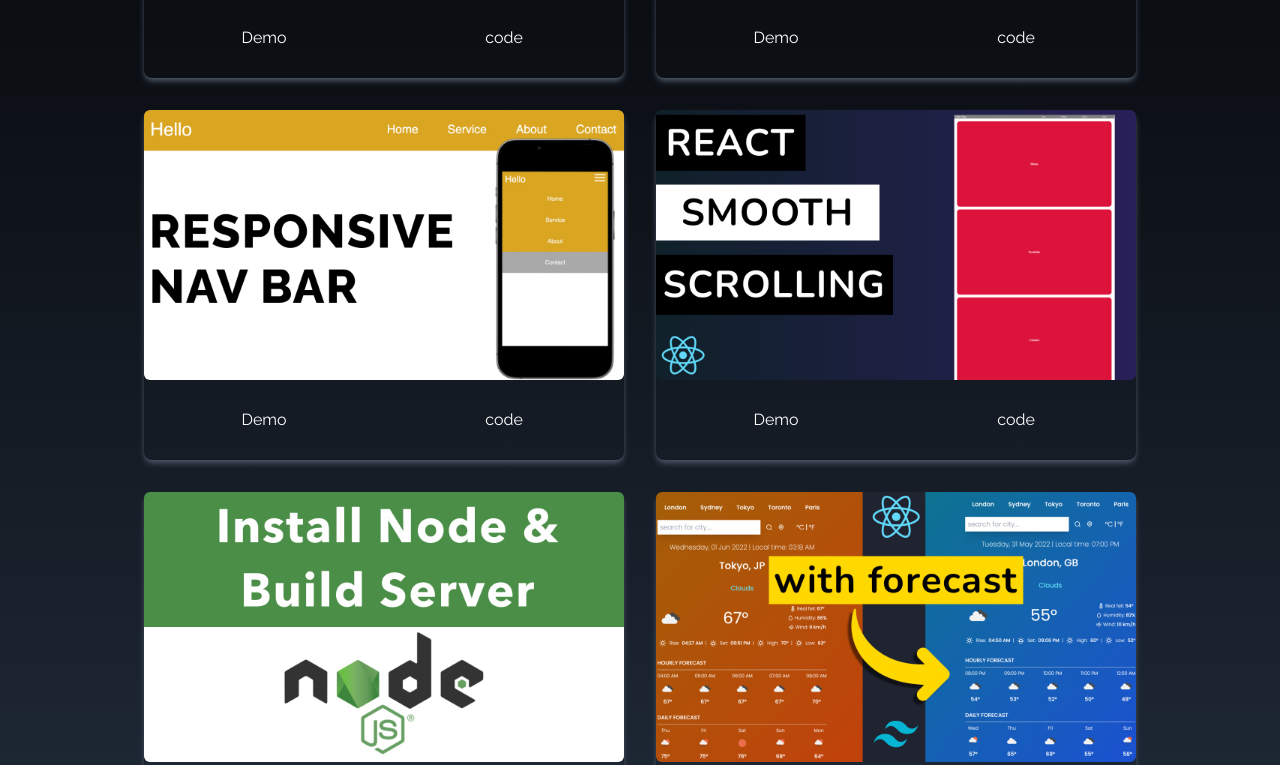
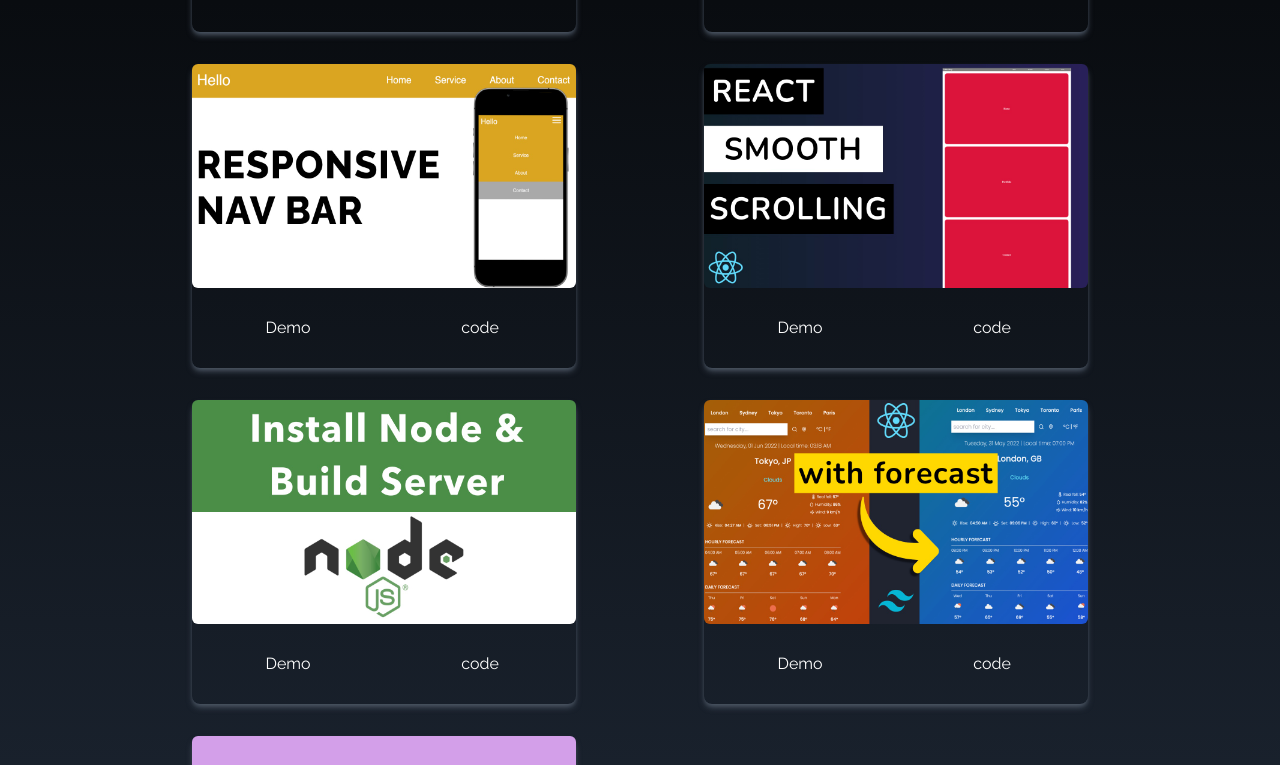
Before and after one commit to Oonie11/portfolio-react, a React (Create React App) app: page / in a window 1280 px wide. Shown: the part 2032-2797 px from the top of the page. Built offline with nearby package versions, Linux system fonts and the light colour scheme.

Commit message:
add blue color to heading

```diff
--- a/src/components/Home.jsx
+++ b/src/components/Home.jsx
@@ -12,7 +12,7 @@ const Home = () => {
       <div className="max-w-screen-lg mx-auto flex flex-col justify-center items-center h-full px-4 md:flex-row">
         <div className="flex flex-col h-full pt-5 justify-center">
           <h2 className="text-4xl sm:text-7xl font-bold text-white">
-            I am a Front-End developer.
+            I am a <span className="text-blue-400">React</span> developer
           </h2>
           <p className="text-gray-500 py-4 max-w-md">
             Learning Front-End Development using technologies like HTML, CSS,
--- a/src/components/NavBar.jsx
+++ b/src/components/NavBar.jsx
@@ -22,7 +22,7 @@ const NavBar = () => {
           return (
             <li
               key={id}
-              className="px-4 cursor-pointer capitalize font-medium text-gray-500 hover:scale-105 duration-200"
+              className="px-4 cursor-pointer capitalize font-medium text-gray-500 hover:scale-105 hover:text-blue-400 duration-200"
             >
               <Link to={link} smooth duration={500}>
                 {link}
--- a/src/components/Portfolio.jsx
+++ b/src/components/Portfolio.jsx
@@ -5,6 +5,7 @@ import navbar from "../assets/portfolio/navbar.jpg";
 import reactParallax from "../assets/portfolio/reactParallax.jpg";
 import reactSmooth from "../assets/portfolio/reactSmooth.jpg";
 import reactWeather from "../assets/portfolio/reactWeather.jpg";
+import roboFriends from "../assets/portfolio/roboFriend.jpeg";
 
 const Portfolio = () => {
   const portfolios = [
@@ -32,6 +33,12 @@ const Portfolio = () => {
       id: 6,
       src: reactWeather,
     },
+    {
+      id: 7,
+      src: roboFriends,
+      site: "https://oonie11.github.io/robo-friends/",
+      code: "https://github.com/Oonie11/robo-friends",
+    },
   ];
 
   return (
@@ -50,19 +57,32 @@ const Portfolio = () => {
         </div>
 
         <div className="grid sm:grid-cols-2 md:grid-col-3 gap-8 px-12 sm:px-0">
-          {portfolios.map(({ id, src }) => {
+          {portfolios.map(({ id, src, site, code }) => {
             return (
-              <div key={id} className="shadow-md shadow-gray-600 rounded-lg">
+              <div
+                key={id}
+                className="shadow-md shadow-gray-600 rounded-lg mx-auto"
+              >
                 <img
                   src={src}
                   alt=""
-                  className="rounded-md duration-200 hover:scale-105"
+                  className="rounded-md duration-200 w-96 h-56 hover:scale-105"
                 />
                 <div className="flex items-center justify-center">
-                  <button className="w-1/2 px-6 py-3 m-4 duration-200 hover:scale-105">
+                  <button
+                    onClick={() => {
+                      window.open(site);
+                    }}
+                    className="w-1/2 px-6 py-3 m-4 duration-200 hover:scale-105"
+                  >
                     Demo
                   </button>
-                  <button className="w-1/2 px-6 py-3 m-4 duration-200 hover:scale-105">
+                  <button
+                    onClick={() => {
+                      window.open(code);
+                    }}
+                    className="w-1/2 px-6 py-3 m-4 duration-200 hover:scale-105"
+                  >
                     code
                   </button>
                 </div>
```
Also changed, not shown: src/assets/portfolio/roboFriend.jpeg (added).
